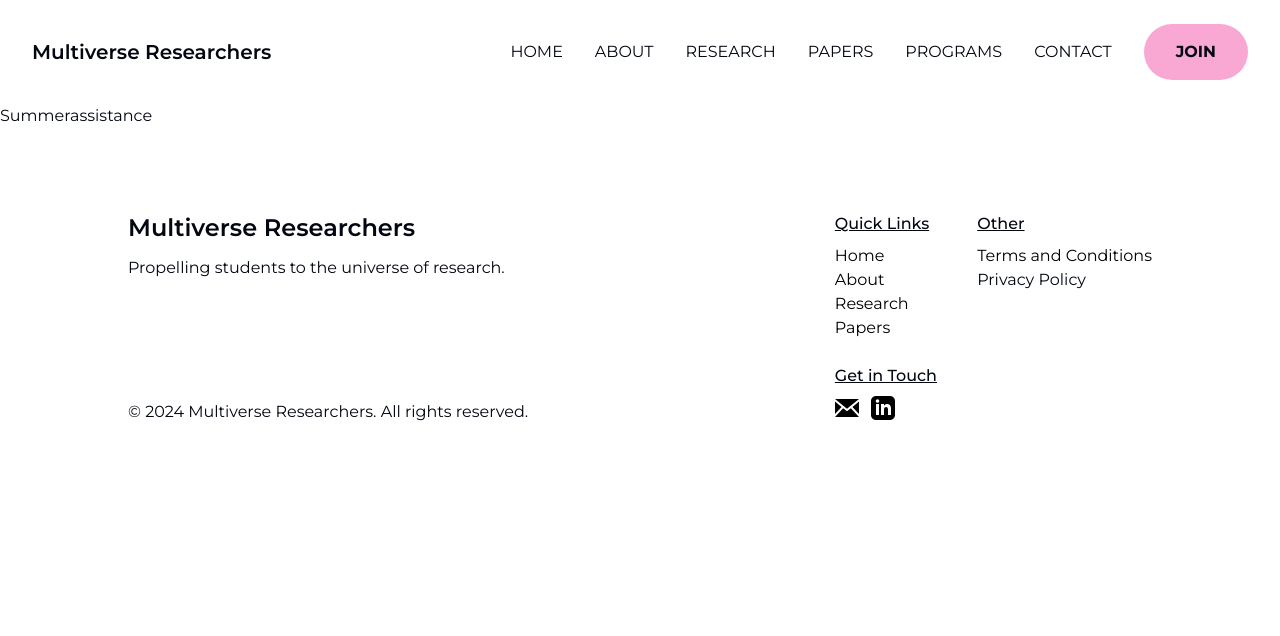
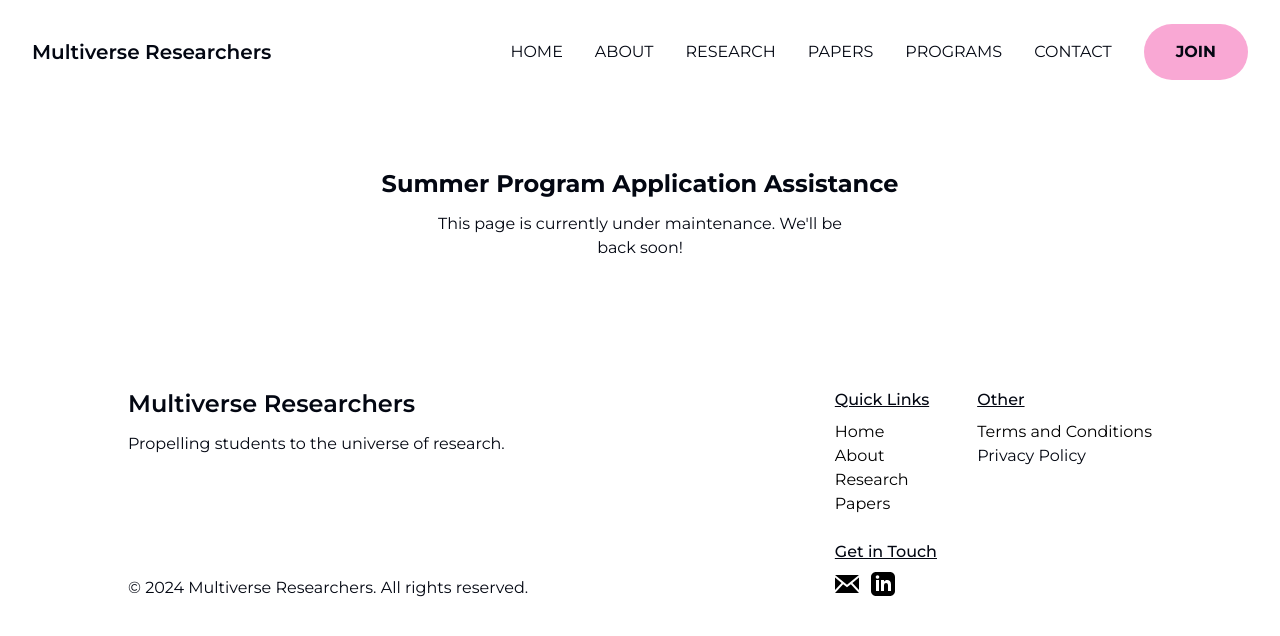
Before and after one commit to multiverseresearchers/multiverse-researchers, a React (Vite) app: page /summer-assistance in a window 1280 px wide. Shown: the top 636 px of the page. Built offline with nearby package versions, Linux system fonts and the light colour scheme.

Commit message:
placeholder text for other two programs

```diff
--- a/src/components/navbar/Navbar.tsx
+++ b/src/components/navbar/Navbar.tsx
@@ -44,7 +44,7 @@ const Navbar = () => {
 							onMouseEnter={() => setDropdownOpen(true)}
 							onMouseLeave={() => setDropdownOpen(false)}
 						>
-							<NavItem to="/programs" currentPath={location.pathname}>PROGRAMS</NavItem>
+							<NavItem currentPath={location.pathname}>PROGRAMS</NavItem>
 							{dropdownOpen && (
 								<ul className='absolute left-0 top-full mt-2 bg-white shadow-lg rounded-md w-48'>
 									<li><Link className='block px-4 py-2 hover:bg-gray-100' to="/rewire">ReWire Program</Link></li>
--- a/src/components/programs/Coldemail.tsx
+++ b/src/components/programs/Coldemail.tsx
@@ -1,6 +1,9 @@
 const Coldemail = () => {
   return (
-    <div>Coldemail</div>
+    <div className="p-8">
+        <p className="font-bold text-2xl pt-8 text-center">Cold Email Assistance</p>
+        <p className="md:m-auto md:w-1/3 py-3 text-center text-pretty">This page is currently under maintenance. We'll be back soon!</p>
+    </div>
   )
 }
 
--- a/src/components/programs/Summerassistance.tsx
+++ b/src/components/programs/Summerassistance.tsx
@@ -1,7 +1,10 @@
 const Summerassistance = () => {
-  return (
-    <div>Summerassistance</div>
-  )
+	return (
+		<div className="p-8">
+			<p className="font-bold text-2xl pt-8 text-center">Summer Program Application Assistance</p>
+			<p className="md:m-auto md:w-1/3 py-3 text-center text-pretty">This page is currently under maintenance. We'll be back soon!</p>
+		</div>
+	)
 }
 
 export default Summerassistance
```
Also changed, not shown: src/components/programs/Rewire.tsx (indentation only).
